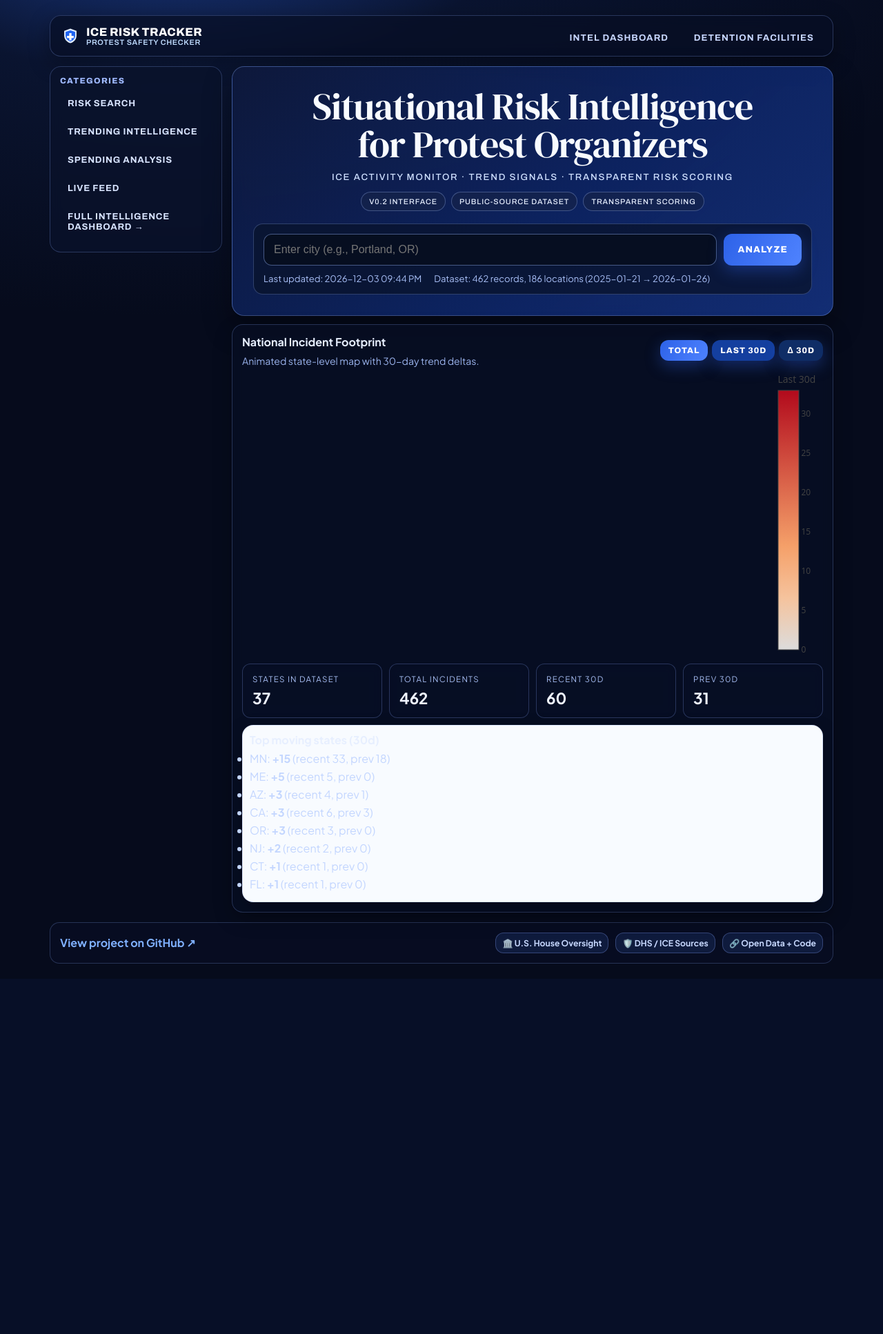
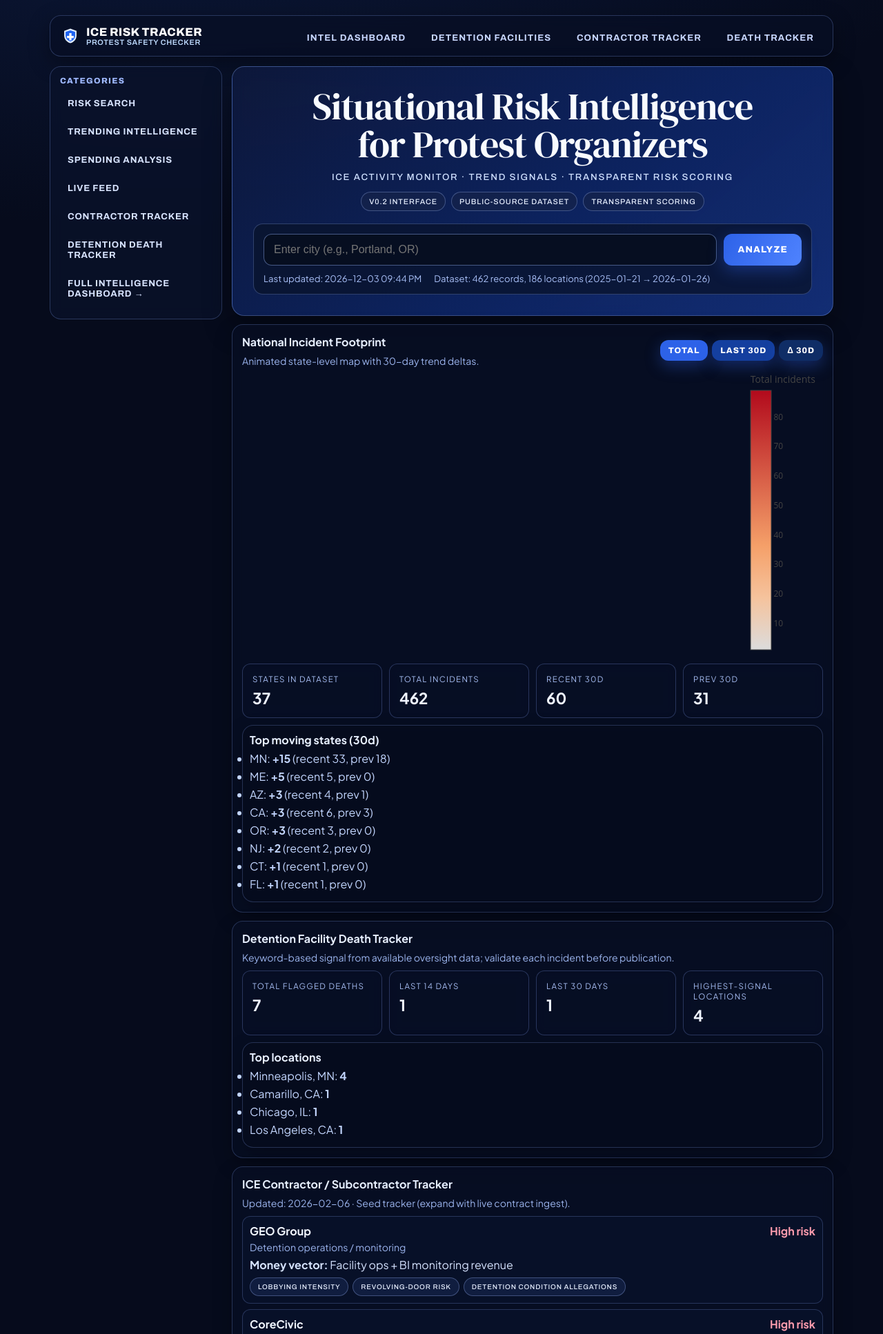
Before and after one commit to jacobarrio/protest-safety-checker, a Flask app: page / in a window 1280 px wide. Shown: the top 1934 px of the page at 69% size. Before the commit the page ends 1397 px from the top, so only its background shows below. Run offline with Flask 3, Linux system fonts and the light colour scheme; some libraries are stand-ins or nearby versions.

Commit message:
Add contractor tracker and detention death tracker; improve map readability

```diff
--- a/app.py
+++ b/app.py
@@ -12,6 +12,8 @@ from calculator import (
     get_spending_analytics,
     get_live_feed,
     get_us_state_incident_counts,
+    get_detention_death_tracker,
+    get_contractor_tracker_data,
 )
 import pandas as pd
 
@@ -131,6 +133,14 @@ def api_us_map():
     """US state-level incident footprint for homepage map."""
     return jsonify(get_us_state_incident_counts())
 
+@app.route('/api/death-tracker')
+def api_death_tracker():
+    return jsonify(get_detention_death_tracker())
+
+@app.route('/api/contractor-tracker')
+def api_contractor_tracker():
+    return jsonify(get_contractor_tracker_data())
+
 @app.route('/health', methods=['GET'])
 def health():
     return {'ok': True}, 200
--- a/templates/index.html
+++ b/templates/index.html
@@ -64,6 +64,10 @@
     .incident .d{font-size:.8rem;color:#98b0e6}
     .incident .t{font-weight:600;margin-top:4px;color:#f0f5ff}
     .incident .c{font-size:.84rem;color:#ff8ea2;margin-top:4px}
+    .contractor-card{border:1px solid rgba(140,170,255,.24);border-radius:12px;padding:10px;background:rgba(10,20,46,.62);margin-bottom:8px}
+    .risk-high{color:#ff9cae;font-weight:700}
+    .risk-medium{color:#ffd08a;font-weight:700}
+    .risk-low{color:#8ef0b8;font-weight:700}
 
     .site-footer{margin-top:14px;background:rgba(8,15,37,.64);border:1px solid rgba(140,170,255,.24);border-radius:14px;padding:14px}
     .footer-row{display:flex;justify-content:space-between;gap:12px;flex-wrap:wrap;align-items:center}
@@ -98,6 +102,8 @@
       <div class="topnav">
         <a href="/intel">Intel dashboard</a>
         <a href="/detention-facilities">Detention facilities</a>
+        <a href="#contractors">Contractor tracker</a>
+        <a href="#deaths">Death tracker</a>
       </div>
     </div>
 
@@ -108,6 +114,8 @@
         <a class="side-link" href="/intel">Trending Intelligence</a>
         <a class="side-link" href="/intel">Spending Analysis</a>
         <a class="side-link" href="/intel">Live Feed</a>
+        <a class="side-link" href="#contractors">Contractor Tracker</a>
+        <a class="side-link" href="#deaths">Detention Death Tracker</a>
         <a class="side-link" href="/intel">Full Intelligence Dashboard →</a>
       </aside>
 
@@ -141,7 +149,7 @@
           <div class="muted" style="margin-top:3px">Animated state-level map with 30-day trend deltas.</div>
         </div>
         <div style="display:flex;gap:6px">
-          <button id="metricTotal" style="padding:8px 12px;font-size:.75rem" onclick="setMapMetric('count')">Total</button>
+          <button id="metricTotal" style="padding:8px 12px;font-size:.75rem;background:#2d62e8" onclick="setMapMetric('count')">Total</button>
           <button id="metricRecent" style="padding:8px 12px;font-size:.75rem;background:#143f9f" onclick="setMapMetric('recent30')">Last 30d</button>
           <button id="metricDelta" style="padding:8px 12px;font-size:.75rem;background:#0f2d66" onclick="setMapMetric('delta30')">Δ 30d</button>
         </div>
@@ -153,10 +161,31 @@
         <div class="kpi"><div class="k">Recent 30d</div><div class="v" id="mapRecent">0</div></div>
         <div class="kpi"><div class="k">Prev 30d</div><div class="v" id="mapPrev">0</div></div>
       </div>
-      <div class="panel" style="margin-top:10px;padding:10px;background:#f8fbff">
+      <div class="panel" style="margin-top:10px;padding:10px;background:rgba(6,12,28,.72)">
         <h3 style="margin-bottom:6px">Top moving states (30d)</h3>
         <ul id="topMovers" class="drivers"></ul>
       </div>
+    </div>
+
+    <div class="panel" id="deaths">
+      <h3>Detention Facility Death Tracker</h3>
+      <div class="muted" id="deathTrackerNote">Loading detention-linked death signals…</div>
+      <div class="kpis" style="margin-top:10px">
+        <div class="kpi"><div class="k">Total flagged deaths</div><div class="v" id="deathTotal">0</div></div>
+        <div class="kpi"><div class="k">Last 14 days</div><div class="v" id="death14">0</div></div>
+        <div class="kpi"><div class="k">Last 30 days</div><div class="v" id="death30">0</div></div>
+        <div class="kpi"><div class="k">Highest-signal locations</div><div class="v" id="deathLocCount">0</div></div>
+      </div>
+      <div class="panel" style="margin-top:10px;padding:10px;background:rgba(6,12,28,.72)">
+        <h3 style="margin-bottom:6px">Top locations</h3>
+        <ul id="deathLocations" class="drivers"></ul>
+      </div>
+    </div>
+
+    <div class="panel" id="contractors">
+      <h3>ICE Contractor / Subcontractor Tracker</h3>
+      <div class="muted" id="contractorUpdated">Loading contractor intelligence…</div>
+      <div id="contractorList" style="margin-top:10px"></div>
     </div>
 
     <div id="loading" class="loading hidden">Analyzing incidents…</div>
@@ -218,7 +247,7 @@
     let allCities = [];
     let chartInstance = null;
     let usMapData = [];
-    let currentMapMetric = 'recent30';
+    let currentMapMetric = 'count';
 
     fetch('/api/cities').then(r => r.json()).then(c => allCities = c || []);
     fetch('/api/last_updated').then(r => r.json()).then(data => {
@@ -239,6 +268,12 @@
       renderUsMap();
     }).catch(() => {
       document.getElementById('usMap').innerHTML = '<div class="muted">Map unavailable right now.</div>';
+    });
+    fetch('/api/death-tracker').then(r => r.json()).then(renderDeathTracker).catch(() => {
+      document.getElementById('deathTrackerNote').textContent = 'Death tracker unavailable right now.';
+    });
+    fetch('/api/contractor-tracker').then(r => r.json()).then(renderContractorTracker).catch(() => {
+      document.getElementById('contractorUpdated').textContent = 'Contractor tracker unavailable right now.';
     });
 
     const cityInput = document.getElementById('cityInput');
@@ -267,10 +302,41 @@
       document.getElementById('mapRecent').textContent = summary.recent30 || 0;
       document.getElementById('mapPrev').textContent = summary.prev30 || 0;
 
-      const movers = summary.topMovers || [];
+      const movers = (summary.topMovers || []).filter(m => Number(m.delta30) !== 0);
       document.getElementById('topMovers').innerHTML = movers.length
         ? movers.map(m => `<li>${m.state}: <strong>${m.delta30 >= 0 ? '+' : ''}${m.delta30}</strong> (recent ${m.recent30}, prev ${m.prev30})</li>`).join('')
-        : '<li>No trend deltas available.</li>';
+        : '<li>No material 30-day movement in current dataset window.</li>';
+    }
+
+    function renderDeathTracker(data){
+      document.getElementById('deathTotal').textContent = data.total || 0;
+      document.getElementById('death14').textContent = data.last14 || 0;
+      document.getElementById('death30').textContent = data.last30 || 0;
+      document.getElementById('deathLocCount').textContent = (data.locations || []).length;
+      document.getElementById('deathTrackerNote').textContent = data.note || 'Death tracker loaded.';
+
+      const locs = data.locations || [];
+      document.getElementById('deathLocations').innerHTML = locs.length
+        ? locs.map(l => `<li>${l.location || 'Unknown location'}: <strong>${l.count}</strong></li>`).join('')
+        : '<li>No flagged locations yet.</li>';
+    }
+
+    function renderContractorTracker(data){
+      document.getElementById('contractorUpdated').textContent = `Updated: ${data.updated || 'unknown'} · Seed tracker (expand with live contract ingest).`;
+      const contractors = data.contractors || [];
+      document.getElementById('contractorList').innerHTML = contractors.map(c => {
+        const riskClass = `risk-${String(c.riskLevel || '').toLowerCase()}`;
+        const flags = (c.conflictFlags || []).map(f => `<span class="hero-pill" style="font-size:.62rem">${f}</span>`).join(' ');
+        return `<div class="contractor-card">
+          <div style="display:flex;justify-content:space-between;gap:8px;align-items:center;flex-wrap:wrap">
+            <div style="font-weight:800;color:#f1f6ff">${c.name}</div>
+            <div class="${riskClass}">${c.riskLevel || 'N/A'} risk</div>
+          </div>
+          <div class="muted" style="margin-top:4px">${c.segment || ''}</div>
+          <div style="margin-top:6px;color:#d6e3ff"><strong>Money vector:</strong> ${c.moneyVector || 'N/A'}</div>
+          <div style="margin-top:8px;display:flex;gap:6px;flex-wrap:wrap">${flags}</div>
+        </div>`;
+      }).join('') || '<div class="muted">No contractor rows loaded.</div>';
     }
 
     function setMapMetric(metric){
```
Also changed, not shown: calculator.py (+110 -0 lines).
